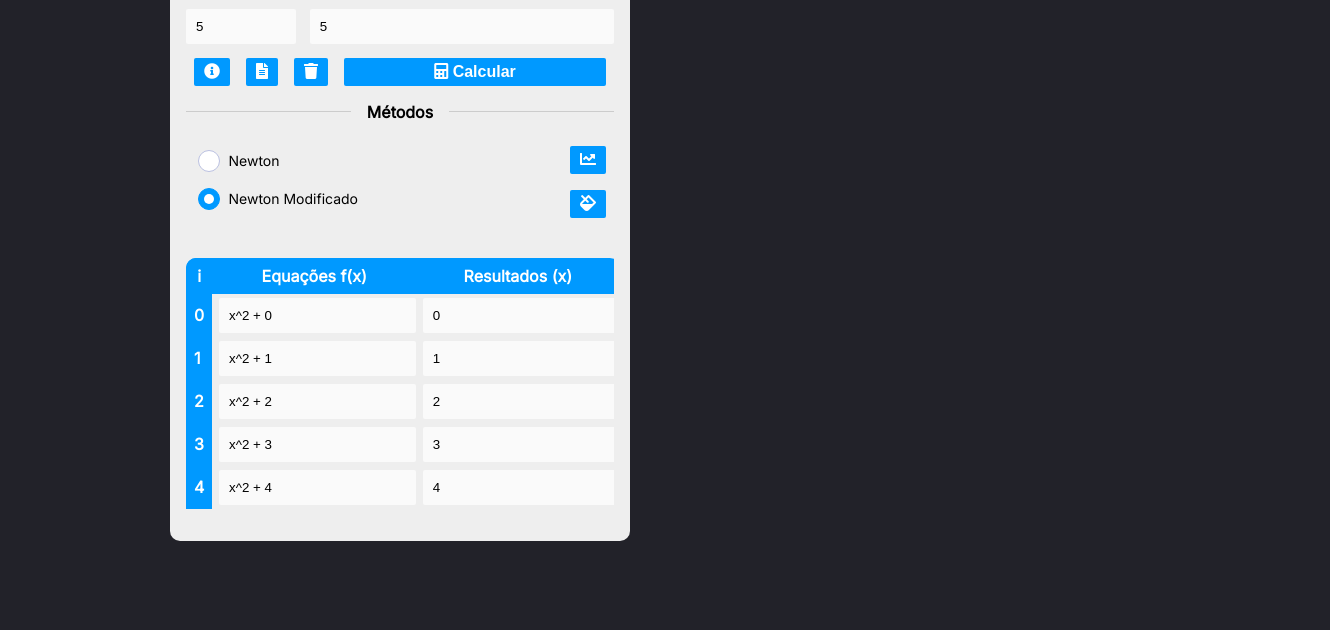
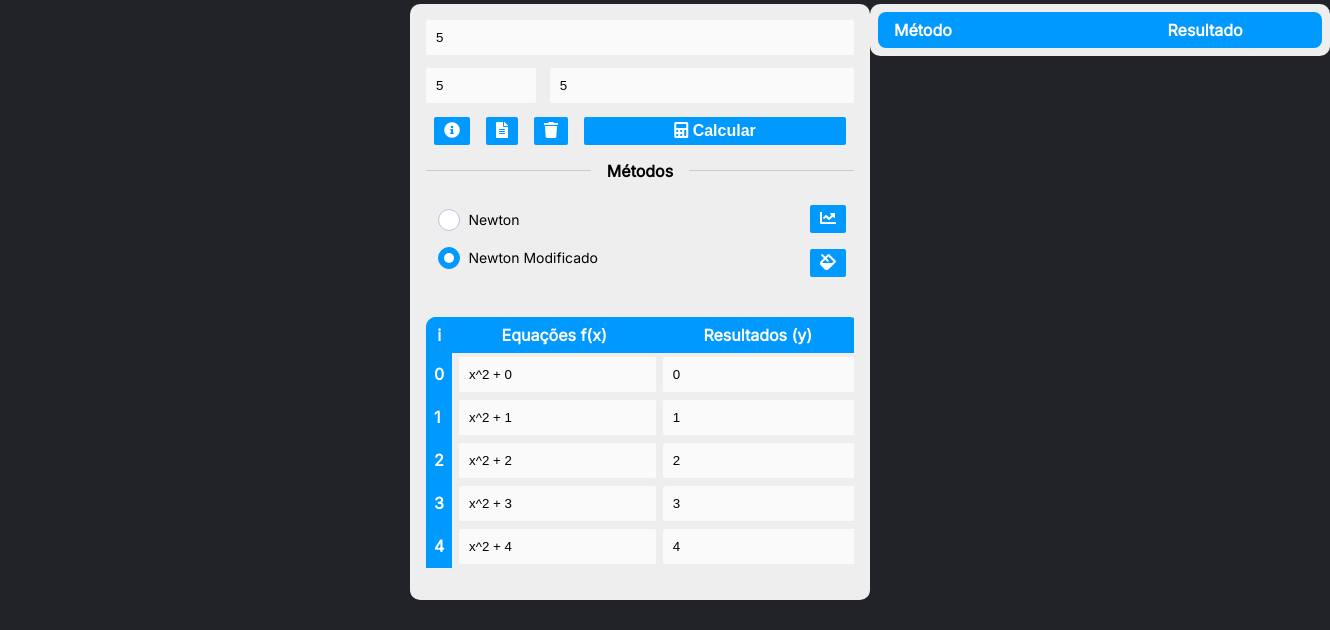
Before and after one commit to MatheusRibeiroS/MNC-Systems-of-Nonlinear-Equations, a website: page index.html in a window 1280 px wide. Both pictures are taken after typing "5", "5", "5" into the empty fields and a click on the button "Calcular". Shown: the part 170-800 px from the top of the page, 1330 px wide, since content can reach past the window. Drawn offline with nearby package versions, Linux system fonts and the light colour scheme.

Commit message:
fix: resize function and styles

```diff
--- a/src/js/functions.js
+++ b/src/js/functions.js
@@ -301,7 +301,7 @@ const resize = (n) => {
     table.innerHTML = "";
 
     let row = new Array(n);
-    let cells = new Array(2);
+    let cells = new Array(3);
 
     Array.from({ length: n + 1 }, (_, k) => k).forEach((i) => {
       row[i] = document.createElement("tr");
@@ -311,7 +311,7 @@ const resize = (n) => {
     });
 
     // Labels
-    labels = ["i", "Equações f(x)", "Resultados (x)"];
+    labels = ["i", "Equações f(x)", "Resultados (y)"];
     labels.forEach((el) => {
       cell = document.createElement("td");
       cell.innerHTML = el;
@@ -333,9 +333,7 @@ const resize = (n) => {
     row.forEach((el) => {
       table.appendChild(el);
     });
-    console.log(row, row.length);
 
-    // for (let index = 0; index < n; index++) table.appendChild(row[index]);
     return;
   }
   alert("Inputs inválidos");
--- a/src/scss/global.scss
+++ b/src/scss/global.scss
@@ -20,6 +20,13 @@ html {
 body {
   display: flex;
   justify-content: center;
+}
+
+.main {
+  display: flex;
+  flex-direction: column;
+  justify-content: center;
+  align-items: center;
 }
 
 input {
--- a/src/scss/styles.scss
+++ b/src/scss/styles.scss
@@ -114,6 +114,10 @@ div::-webkit-scrollbar-thumb {
   }
 }
 
+.hahau {
+  width: 460px;
+}
+
 .container .checkmark:after {
   left: 9px;
   top: 5px;
@@ -187,14 +191,9 @@ div .options-menu {
 }
 
 @media (min-width: 1000px) {
-  .main {
-    width: unset;
-  }
-
   .hahau {
     display: grid;
     grid-template-columns: auto auto;
-    grid-gap: 20px;
 
     & > div {
       margin: 0;
```
Also changed, not shown: src/css/global.css, src/css/styles.css.
